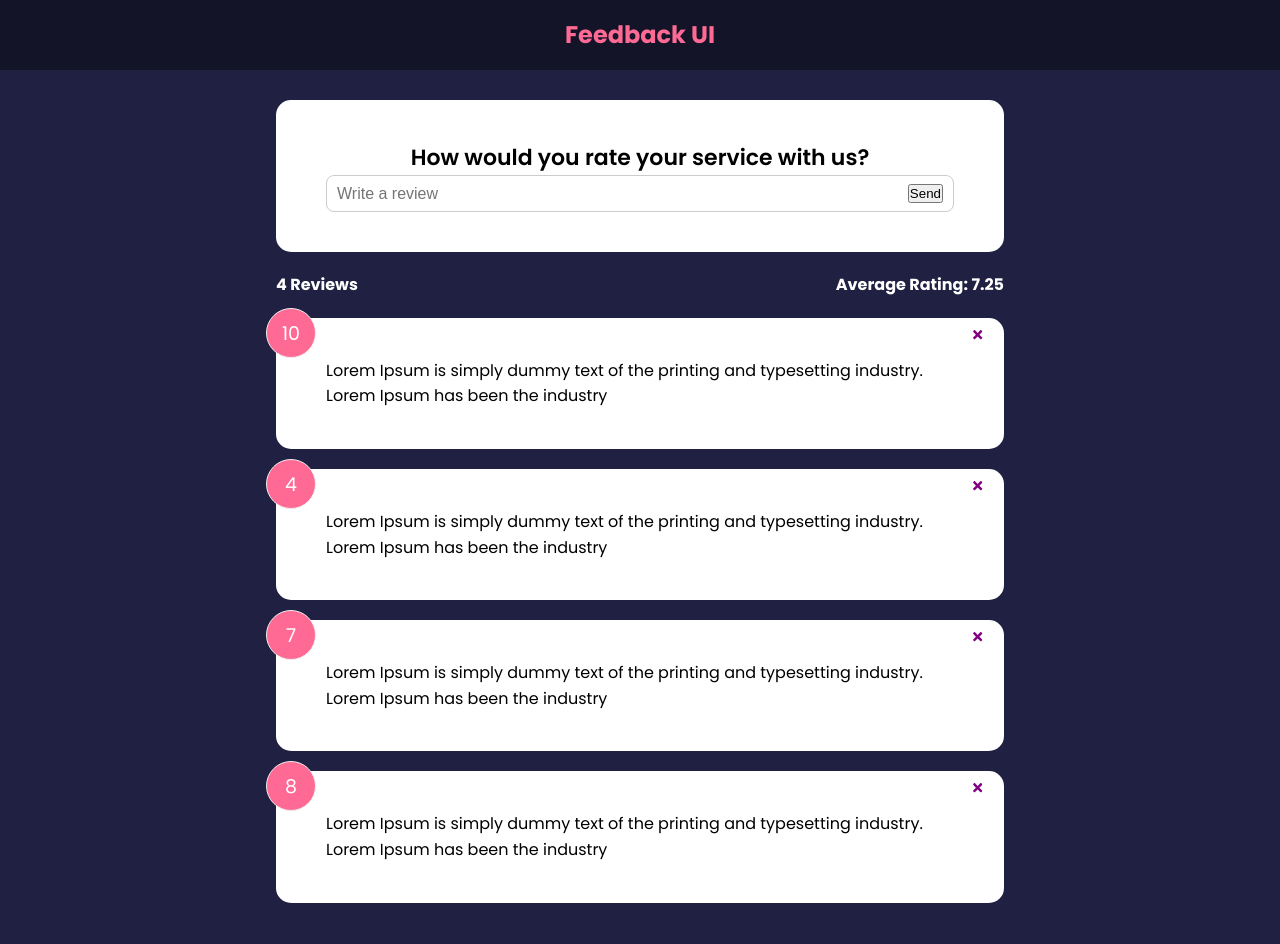
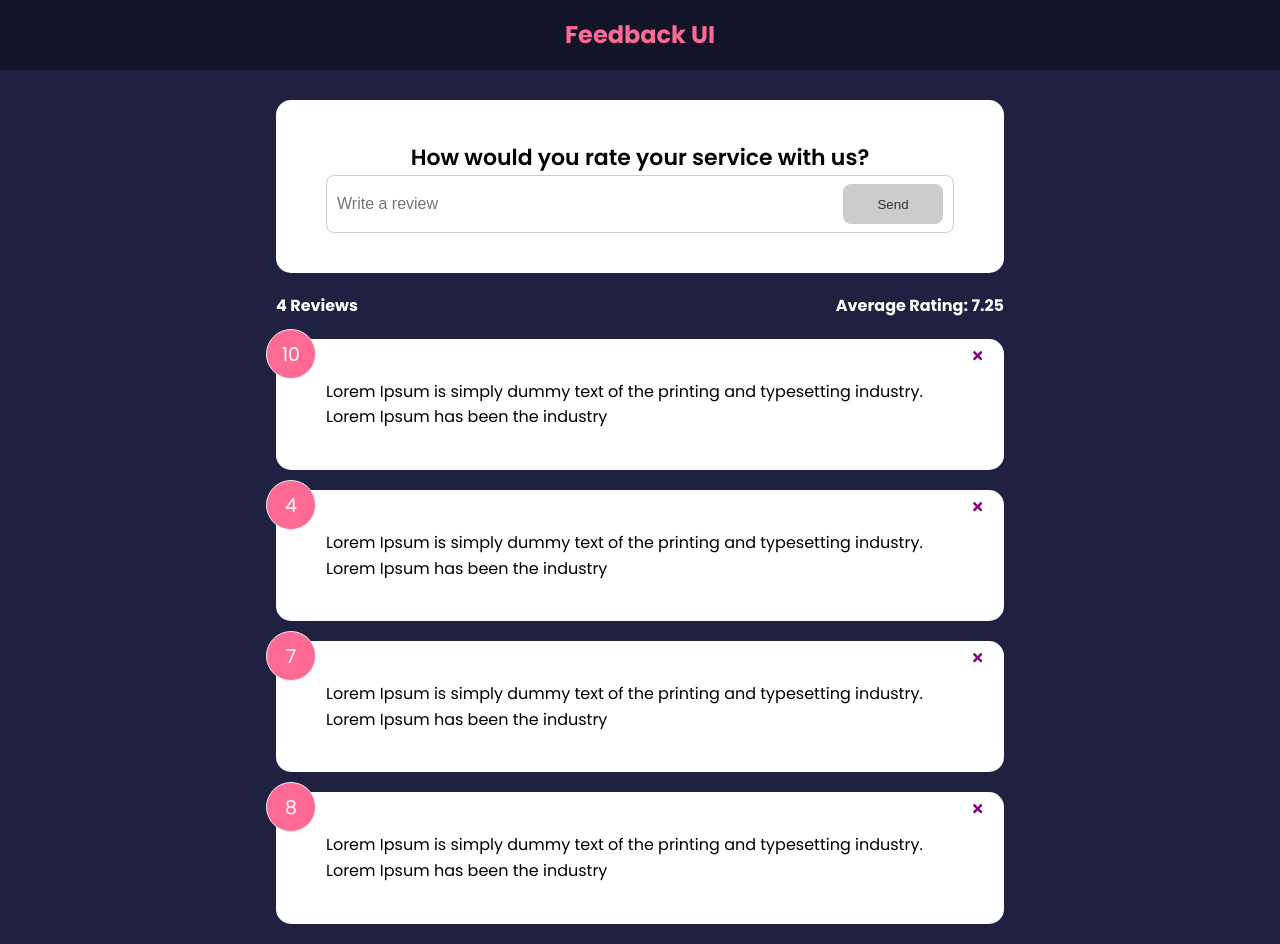
Before and after one commit to patangney/feedback-app, a React (Create React App) app: page / in a window 1280 px wide. Before the commit the page ends 923 px from the top, so only its background shows below. Built offline with nearby package versions, Linux system fonts and the light colour scheme.

Commit message:
setup button component

```diff
--- a/src/components/FeedbackForm.jsx
+++ b/src/components/FeedbackForm.jsx
@@ -1,5 +1,6 @@
 import { useState } from 'react'
 import Card from './shared/Card'
+import Button from './shared/Button'
 
 function FeedbackForm () {
   const [text, setText] = useState('')
@@ -19,7 +20,7 @@
             placeholder='Write a review'
             value={text}
           />
-          <button type='submit'>Send</button>
+          <Button isDisabled={true} version='secondary' type='submit'>Send</Button>
         </div>
       </form>
     </Card>
--- /dev/null
+++ b/src/components/shared/Button.jsx
@@ -0,0 +1,24 @@
+import PropTypes from 'prop-types'
+function Button ({ children, version, type, isDisabled }) {
+  return (
+    <button type={type} disabled={isDisabled} className={`btn btn-${version}`}>
+      {children}
+    </button>
+  )
+}
+
+Button.defaultProps = {
+    version: 'primary',
+    type: 'button',
+    isDisabled: false
+}
+
+Button.propTypes = {
+    children: PropTypes.node.isRequired,
+    version: PropTypes.string,
+    type: PropTypes.string,
+    isDisabled: PropTypes.bool,
+
+}
+
+export default Button
```
